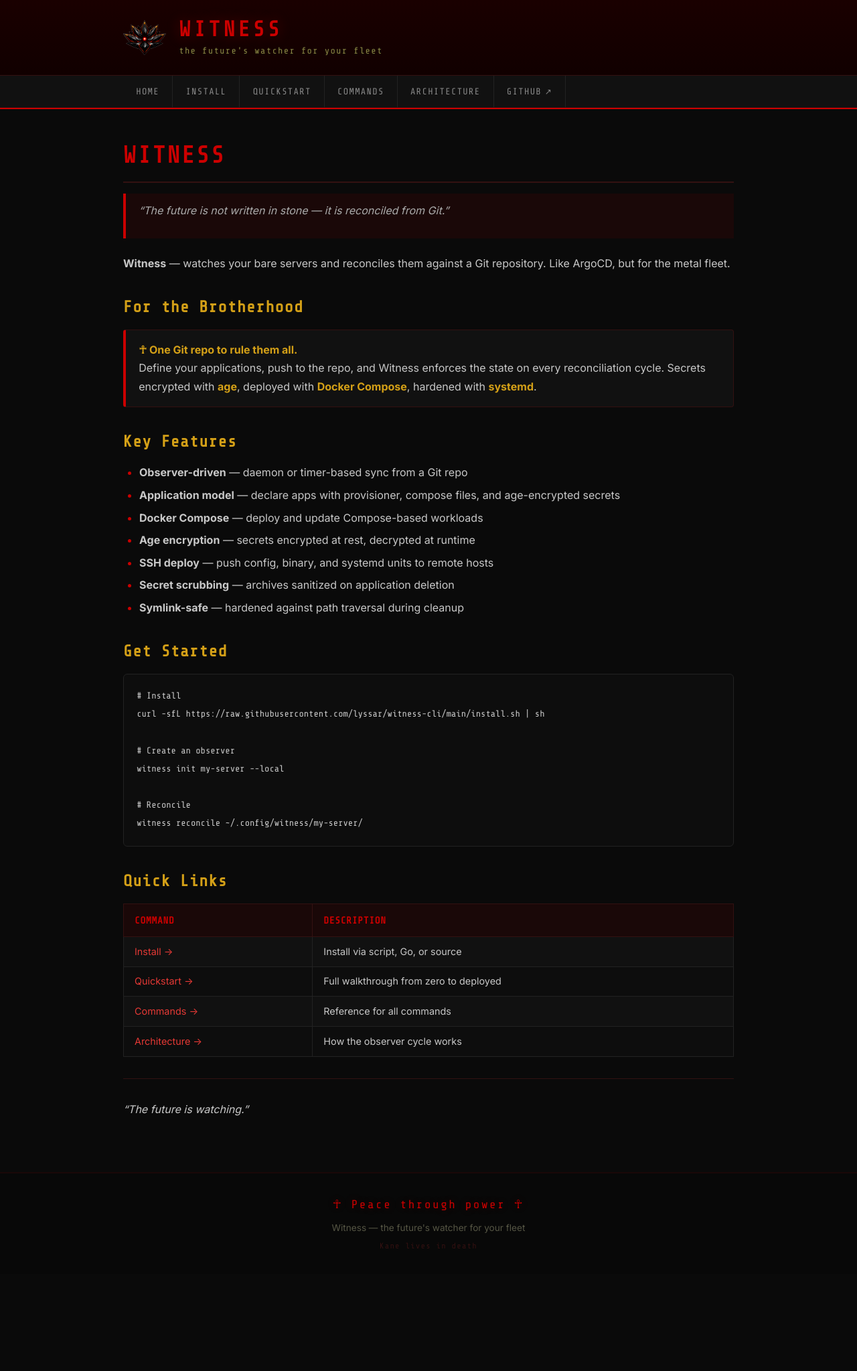
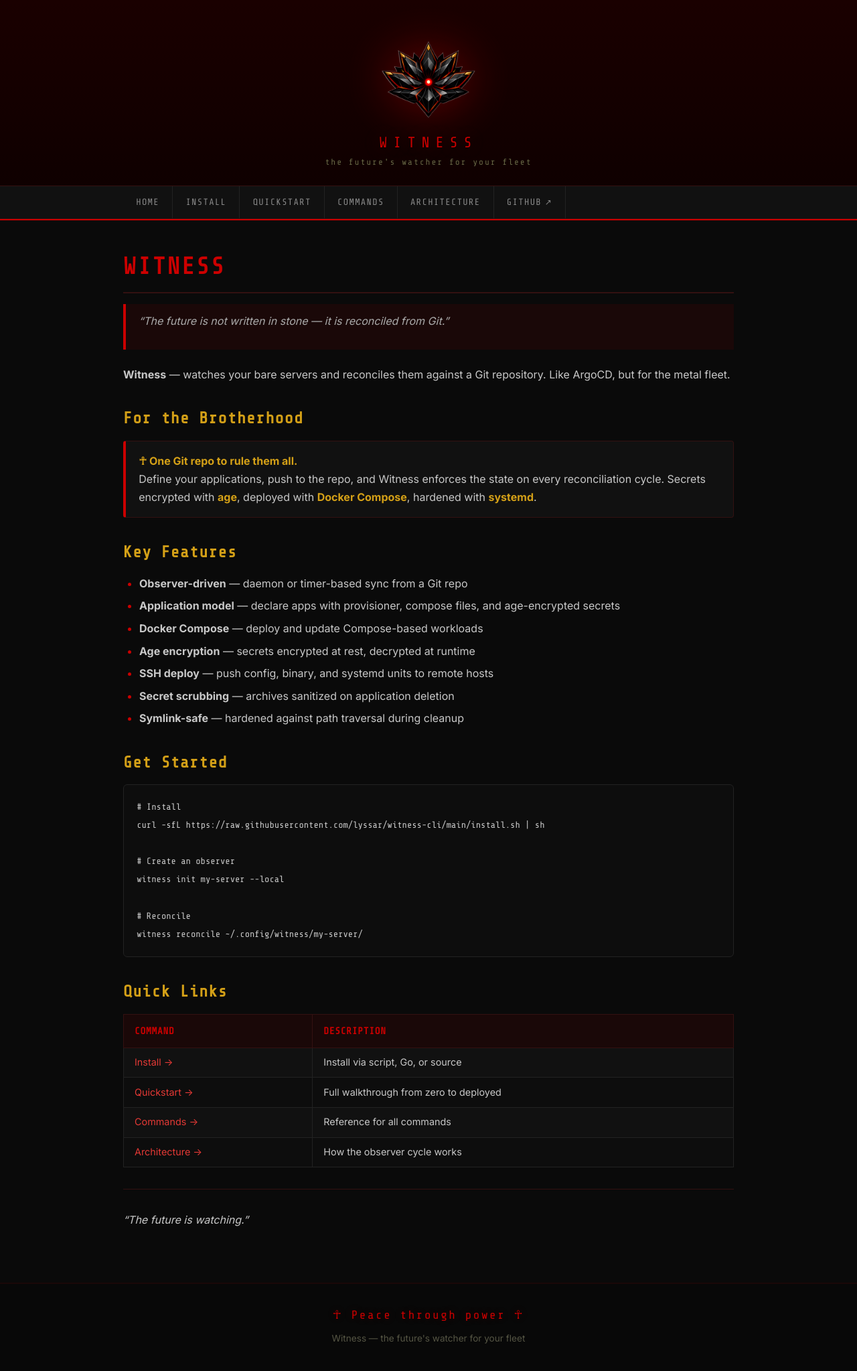
Before and after one commit to lyssar/witness-cli, a Jekyll site: the page built from docs/index.md, in a window 1280 px wide. Shown: the whole page at 67% size. Built offline with Jekyll 4.4.1, drawn with Linux system fonts in a browser that asks for light colours; before the commit the page ends 1902 px from its top, so only the background shows below that.

Commit message:
docs: better logo positioning

```diff
--- a/docs/_layouts/default.html
+++ b/docs/_layouts/default.html
@@ -10,15 +10,13 @@
 </head>
 <body>
   <header class="nod-header">
-    <div class="container">
-      <a href="{{ site.baseurl }}/" class="logo-link">
-        <img src="{{ site.baseurl }}/assets/img/logo.png" alt="Witness" class="logo">
-        <div class="title-block">
-          <h1 class="site-title">Witness</h1>
-          <p class="site-subtitle">{{ site.description }}</p>
-        </div>
-      </a>
-    </div>
+    <a href="{{ site.baseurl }}/" class="logo-hero">
+      <img src="{{ site.baseurl }}/assets/img/logo.png" alt="Witness" class="hero-logo">
+      <div class="hero-title-block">
+        <h1 class="hero-title">Witness</h1>
+        <p class="hero-subtitle">{{ site.description }}</p>
+      </div>
+    </a>
     <nav class="nod-nav">
       <div class="container">
         <a href="{{ site.baseurl }}/">Home</a>
@@ -39,7 +37,6 @@
     <div class="container">
       <p class="footer-tagline">☥ Peace through power ☥</p>
       <p class="footer-text">Witness — the future's watcher for your fleet</p>
-      <p class="footer-copy">Kane lives in death</p>
     </div>
   </footer>
 </body>
--- a/docs/assets/css/style.css
+++ b/docs/assets/css/style.css
@@ -34,47 +34,58 @@ a { color: #e53935; text-decoration: none; transition: color 0.2s; }
 a:hover { color: #ff6f6f; }
 a:visited { color: #c62828; }
 
-/* ── Header ── */
+/* ── Header / Hero Banner ── */
 .nod-header {
   background: linear-gradient(180deg, #1a0000 0%, #0d0000 100%);
   border-bottom: 2px solid #cc0000;
-  padding: 0 0 0 0;
+  padding: 0;
 }
 
-.logo-link {
+.logo-hero {
   display: flex;
+  flex-direction: column;
   align-items: center;
-  gap: 1.2rem;
-  padding: 1.5rem 0;
+  justify-content: center;
+  padding: 3rem 1.5rem 1.5rem;
   text-decoration: none !important;
+  cursor: pointer;
 }
 
-.logo {
-  width: 64px;
-  height: 64px;
+.hero-logo {
+  width: 140px;
+  height: 140px;
   image-rendering: auto;
+  margin-bottom: 0.75rem;
+  filter: drop-shadow(0 0 25px rgba(204,0,0,0.25));
+  transition: filter 0.3s;
 }
 
-.title-block { display: flex; flex-direction: column; }
+.logo-hero:hover .hero-logo {
+  filter: drop-shadow(0 0 35px rgba(204,0,0,0.45));
+}
 
-.site-title {
+.hero-title-block {
+  text-align: center;
+}
+
+.hero-title {
   font-family: 'Share Tech Mono', monospace;
-  font-size: 2rem;
-  font-weight: 700;
+  font-size: 1.4rem;
+  font-weight: 400;
   color: #cc0000;
   text-transform: uppercase;
-  letter-spacing: 0.15em;
-  text-shadow: 0 0 20px rgba(204,0,0,0.3);
+  letter-spacing: 0.4em;
+  text-shadow: 0 0 30px rgba(204,0,0,0.3);
   margin: 0;
   line-height: 1.2;
 }
 
-.site-subtitle {
+.hero-subtitle {
   font-family: 'Share Tech Mono', monospace;
-  font-size: 0.85rem;
-  color: #884;
-  letter-spacing: 0.1em;
-  margin: 0;
+  font-size: 0.8rem;
+  color: #664;
+  letter-spacing: 0.15em;
+  margin: 0.3rem 0 0;
 }
 
 /* ── Navigation ── */
@@ -320,13 +331,19 @@ a:visited { color: #c62828; }
 
 /* ── Responsive ── */
 @media (max-width: 640px) {
-  .logo-link {
-    flex-direction: column;
-    align-items: flex-start;
-    gap: 0.5rem;
+  .hero-logo {
+    width: 100px;
+    height: 100px;
   }
 
-  .site-title { font-size: 1.5rem; }
+  .logo-hero {
+    padding: 2rem 1rem 1rem;
+  }
+
+  .hero-title {
+    font-size: 1.1rem;
+    letter-spacing: 0.3em;
+  }
 
   .nod-nav .container { gap: 0; }
   .nod-nav a {
```
